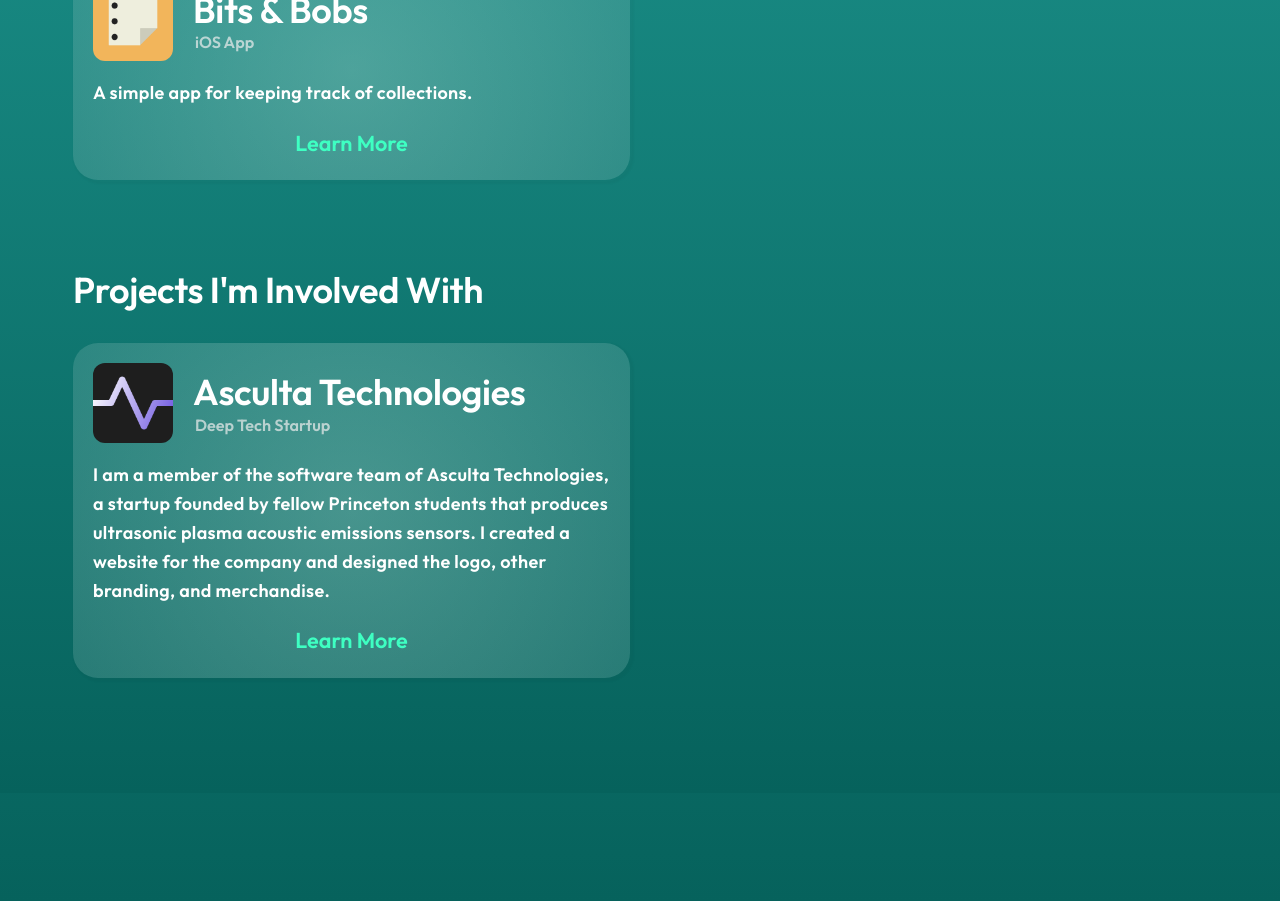
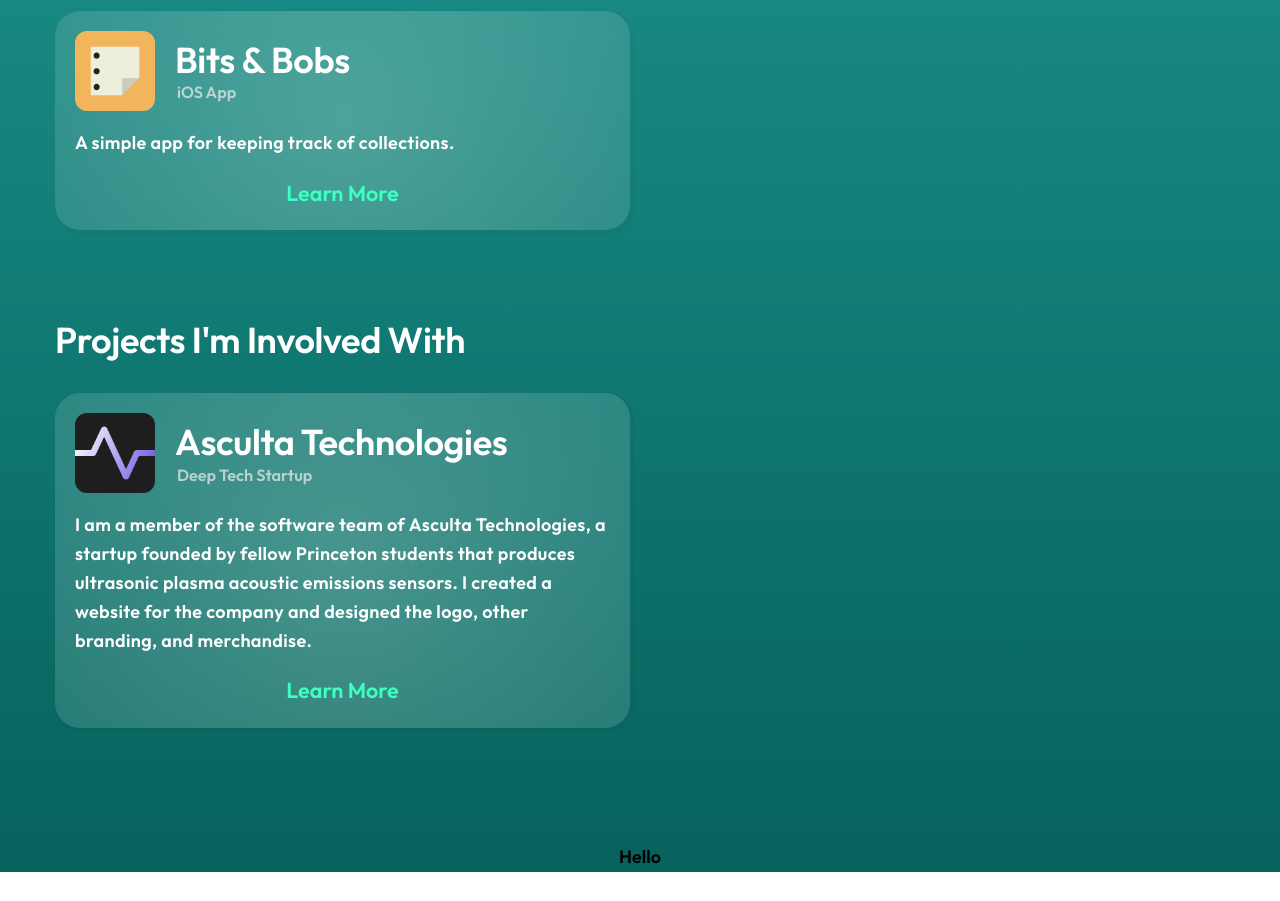
Before and after one commit to joerup/website, a Next.js app: page / in a window 1280 px wide. Shown: the part 1640-2541 px from the top of the page. After the commit the page ends 2512 px from the top, so only its background shows below. Built offline with nearby package versions, Linux system fonts and the light colour scheme.

Commit message:
update 2.5

```diff
--- a/src/components/layout.js
+++ b/src/components/layout.js
@@ -68,27 +68,7 @@
       <main>{children}</main>
 
       <footer className={styles.footer}>
-        {bottom ? (
-          <>
-            <br/>
-            <Link href="/">
-              <a>
-                <img
-                  src="/images/Profile2.jpeg"
-                  className={`${styles.footerImage} ${styles.borderCircle}`}
-                  alt={name}
-                />
-              </a>
-            </Link>
-            <h2 className={utilStyles.headingLg}>
-              <Link href="/">
-                <a className={utilStyles.colorInherit}>{name}</a>
-              </Link>
-            </h2>
-          </>
-        ) : (
-          <></>
-        )}
+        Hello
       </footer>
     </div>
   )
--- a/src/components/layout.module.css
+++ b/src/components/layout.module.css
@@ -1,14 +1,14 @@
 .container {
   max-width: 65rem;
   padding: 0 1rem;
-  margin: 3rem auto 6rem;
+  margin: 3rem auto 0;
   align-content: center;
 }
 
 .container2 {
   max-width: 40rem;
   padding: 0 1rem;
-  margin: 3rem auto 6rem;
+  margin: 3rem auto 0;
   align-content: center;
 }
 
--- a/src/styles/global.css
+++ b/src/styles/global.css
@@ -3,22 +3,10 @@
   padding: 0;
   margin: 0;
   font-family: 'Outfit', sans-serif;
-  /* font-family: 'Red Hat Display', -apple-system, BlinkMacSystemFont, 'Segoe UI', Roboto, Oxygen, Ubuntu, Cantarell, 'Open Sans', 'Helvetica Neue', sans-serif; */
   line-height: 1.6;
   font-size: 18px;
-  background: linear-gradient(180deg, rgba(33,179,139,1) 0%, rgba(31,152,145,1) 50%, rgba(6,98,92,1) 100%);
-  animation-name: bganimate;
-  animation-duration: 4s;
+  background:  linear-gradient(180deg, rgba(33,179,139,1) 0%, rgba(31,152,145,1) 50%, rgba(6,98,92,1) 100%);
   position: relative;
-}
-
-@keyframes bganimate {
-  0% { padding: 20px; }
-}
-
-
-* {
-  box-sizing: border-box;
 }
 
 a {
@@ -35,6 +23,7 @@
 }
 
 article {
+  width: 100%;
   max-width: 800px;
   margin-top: 10px;
   margin-bottom: 10px;
```
